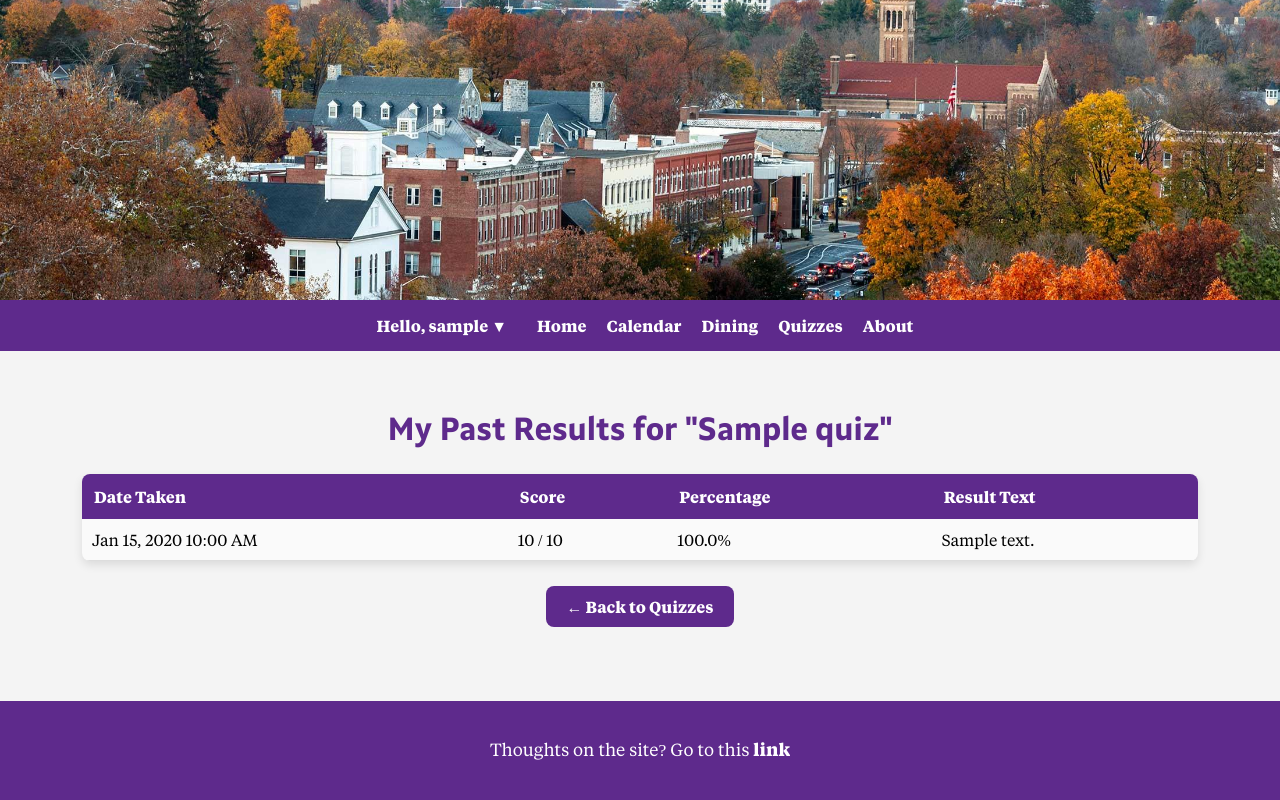
After one commit to Veemon22/hci-amherst-college-student-site, a Flask app: page /quiz/1/results in a window 1280 px wide. The commit adds this page. Run offline with Flask 3, Linux system fonts and the light colour scheme; the visitor is signed in with stand-in values (Sample User, id 1); tables that the repository leaves empty hold one stand-in row (values such as "Sample post").

Commit message:
quiz functions done

```diff
--- a/blueprints/quizzes.py
+++ b/blueprints/quizzes.py
@@ -1,19 +1,23 @@
 import os
 from flask import Blueprint, render_template, redirect, session, url_for, request, current_app, flash, abort
 from werkzeug.utils import secure_filename
-from models import db, User, Quiz, Question, Option, QuizResultRange
+from models import db, User, Quiz, Question, Option, QuizResultRange, QuizResult
 
 quiz_bp = Blueprint('quizzes', __name__, template_folder='../templates')
 ALLOWED_EXTENSIONS = {'png', 'jpg', 'jpeg', 'gif'}
 
+
+# ---------- Helpers ----------
 def get_current_user():
     user_id = session.get('user_id')
     if not user_id:
         return None
     return User.query.get(user_id)
 
+
 def allowed_file(filename):
     return '.' in filename and filename.rsplit('.', 1)[1].lower() in ALLOWED_EXTENSIONS
+
 
 def save_image(file):
     if file and allowed_file(file.filename):
@@ -24,6 +28,7 @@ def save_image(file):
         file.save(filepath)
         return f'uploads/quiz_images/{filename}'
     return None
+
 
 def can_publish(quiz):
     """Helper to determine if a quiz is valid for publishing"""
@@ -41,6 +46,8 @@ def can_publish(quiz):
             return False
     return True
 
+
+# ---------- Quiz Pages ----------
 @quiz_bp.route('/quizzes')
 def quizzes_page():
     user = get_current_user()
@@ -58,7 +65,8 @@ def quizzes_page():
         can_publish=can_publish
     )
 
-# -- Create / Edit Quiz Helper --
+
+# ---------- Create / Edit Quiz ----------
 def save_questions_and_results(quiz):
     seen_question_ids = set()
     question_idx = 0
@@ -117,7 +125,7 @@ def save_questions_and_results(quiz):
 
     db.session.commit()
 
-# -- Create Quiz --
+
 @quiz_bp.route('/quiz/new', methods=['GET', 'POST'])
 def create_quiz():
     user = get_current_user()
@@ -143,7 +151,7 @@ def create_quiz():
 
     return render_template("quiz_form.html", quiz=None, username=user.username)
 
-# -- Edit Quiz --
+
 @quiz_bp.route('/quiz/<int:quiz_id>/edit', methods=['GET', 'POST'])
 def edit_quiz(quiz_id):
     user = get_current_user()
@@ -170,7 +178,8 @@ def edit_quiz(quiz_id):
 
     return render_template("quiz_form.html", quiz=quiz, username=user.username)
 
-# -- Delete / Publish / Unpublish --
+
+# ---------- Delete / Publish ----------
 @quiz_bp.route("/quiz/<int:quiz_id>/delete", methods=["POST"])
 def delete_quiz(quiz_id):
     user = get_current_user()
@@ -186,6 +195,7 @@ def delete_quiz(quiz_id):
     flash("Quiz deleted successfully!", "success")
     return redirect(url_for('quizzes.quizzes_page'))
 
+
 @quiz_bp.route("/quiz/<int:quiz_id>/publish", methods=["POST"])
 def publish_quiz(quiz_id):
     user = get_current_user()
@@ -196,7 +206,6 @@ def publish_quiz(quiz_id):
     if quiz.created_by != user.id:
         abort(403)
 
-    # Check if the quiz is valid for publishing
     if not can_publish(quiz):
         flash("Cannot publish quiz: quiz is invalid. Check questions, options, and result ranges.", "error")
         return redirect(url_for('quizzes.quizzes_page'))
@@ -205,6 +214,7 @@ def publish_quiz(quiz_id):
     db.session.commit()
     flash("Quiz published successfully!", "success")
     return redirect(url_for('quizzes.quizzes_page'))
+
 
 @quiz_bp.route("/quiz/<int:quiz_id>/unpublish", methods=["POST"])
 def unpublish_quiz(quiz_id):
@@ -221,7 +231,8 @@ def unpublish_quiz(quiz_id):
     flash("Quiz unpublished successfully!", "success")
     return redirect(url_for('quizzes.quizzes_page'))
 
-# -- Delete Question --
+
+# ---------- Delete Question / Option / Result ----------
 @quiz_bp.route("/quiz/question/<int:question_id>/delete", methods=["POST"])
 def delete_question(question_id):
     user = get_current_user()
@@ -235,9 +246,9 @@ def delete_question(question_id):
 
     db.session.delete(question)
     db.session.commit()
-    return '', 204  # No content, for fetch JS to handle
+    return '', 204
 
-# -- Delete Option --
+
 @quiz_bp.route("/quiz/option/<int:option_id>/delete", methods=["POST"])
 def delete_option(option_id):
     user = get_current_user()
@@ -253,7 +264,7 @@ def delete_option(option_id):
     db.session.commit()
     return '', 204
 
-# -- Delete Result Range --
+
 @quiz_bp.route("/quiz/result/<int:result_id>/delete", methods=["POST"])
 def delete_result(result_id):
     user = get_current_user()
@@ -268,3 +279,64 @@ def delete_result(result_id):
     db.session.delete(result)
     db.session.commit()
     return '', 204
+
+
+# ---------- Take Quiz (New Route) ----------
+@quiz_bp.route("/quiz/<int:quiz_id>/take")
+def take_quiz(quiz_id):
+    """Render the quiz for a user to take."""
+    user = get_current_user()
+    if not user:
+        return redirect(url_for('signin'))
+
+    quiz = Quiz.query.get_or_404(quiz_id)
+    if not quiz.is_published:
+        abort(403)  # only published quizzes are visible to users
+
+    return render_template("quiz.html", quiz=quiz, username=user.username)
+
+
+@quiz_bp.route("/quiz/<int:quiz_id>/submit", methods=["POST"])
+def submit_quiz(quiz_id):
+    user = get_current_user()
+    if not user:
+        return redirect(url_for('signin'))
+
+    quiz = Quiz.query.get_or_404(quiz_id)
+
+    data = request.get_json()
+    score = data.get("score", 0)
+    total = data.get("total", 0)
+    result_text = data.get("result_text", "")
+
+    quiz_result = QuizResult(
+        score=score,
+        total=total,
+        text=result_text,
+        user_id=user.id,
+        quiz_id=quiz.id
+    )
+    db.session.add(quiz_result)
+    db.session.commit()
+
+    return {"message": "Result saved successfully!"}, 200
+
+@quiz_bp.route("/quiz/<int:quiz_id>/results")
+def view_past_results(quiz_id):
+    user = get_current_user()
+    if not user:
+        return redirect(url_for("signin"))
+
+    quiz = Quiz.query.get_or_404(quiz_id)
+    if not quiz:
+        abort(404)
+
+    # Fetch the user's past results, most recent first
+    results = (
+        QuizResult.query
+        .filter_by(user_id=user.id, quiz_id=quiz.id)
+        .order_by(QuizResult.timestamp.desc())
+        .all()
+    )
+
+    return render_template("quiz_results.html", quiz=quiz, results=results, username=user.username)
--- /dev/null
+++ b/static/css/quiz_results.css
@@ -0,0 +1,47 @@
+.results-table {
+    width: 90%;
+    margin: 20px auto;
+    border-collapse: collapse;
+    border-radius: 8px;
+    overflow: hidden;
+    background: #fafafa;
+    box-shadow: 0 4px 10px rgba(0,0,0,0.1);
+}
+
+.results-table th {
+    background-color: #5e2a8c;
+    color: white;
+    padding: 12px;
+    text-align: left;
+}
+
+.results-table td {
+    padding: 10px;
+    border-bottom: 1px solid #ddd;
+}
+
+.results-table tr:hover {
+    background-color: #f3e8ff;
+}
+
+h1 {
+    text-align: center;
+    color: #5e2a8c;
+    margin-top: 20px;
+}
+
+.back-btn {
+    display: block;
+    width: fit-content;
+    margin: 25px auto;
+    padding: 10px 20px;
+    background-color: #5e2a8c;
+    color: white;
+    text-decoration: none;
+    border-radius: 8px;
+    font-weight: bold;
+}
+
+.back-btn:hover {
+    background-color: #4b216b;
+}
--- /dev/null
+++ b/templates/quiz_results.html
@@ -0,0 +1,38 @@
+{% extends "base.html" %}
+
+{% block title %}My Past Results - {{ quiz.title }}{% endblock %}
+
+{% block extra_css %}
+<link rel="stylesheet" href="{{ url_for('static', filename='css/quiz_results.css') }}">
+{% endblock %}
+
+{% block content %}
+<h1>My Past Results for "{{ quiz.title }}"</h1>
+
+{% if results %}
+<table class="results-table">
+    <thead>
+        <tr>
+            <th>Date Taken</th>
+            <th>Score</th>
+            <th>Percentage</th>
+            <th>Result Text</th>
+        </tr>
+    </thead>
+    <tbody>
+        {% for r in results %}
+        <tr>
+            <td>{{ r.timestamp.strftime("%b %d, %Y %I:%M %p") }}</td>
+            <td>{{ r.score }} / {{ r.total }}</td>
+            <td>{{ "%.1f"|format((r.score / r.total) * 100) }}%</td>
+            <td>{{ r.text }}</td>
+        </tr>
+        {% endfor %}
+    </tbody>
+</table>
+{% else %}
+<p>No past results yet — try taking the quiz!</p>
+{% endif %}
+
+<a href="{{ url_for('quizzes.quizzes_page') }}" class="back-btn">← Back to Quizzes</a>
+{% endblock %}
--- a/templates/quizzes.html
+++ b/templates/quizzes.html
@@ -12,12 +12,15 @@
 <h2>Published Quizzes</h2>
 <div class="quiz-list">
     {% for quiz in published_quizzes %}
-    <a href="{{ url_for('quizzes.edit_quiz', quiz_id=quiz.id) }}" class="quiz-card">
+    <a href="{{ url_for('quizzes.take_quiz', quiz_id=quiz.id) }}" class="quiz-card">
         {% if quiz.image %}<img src="{{ url_for('static', filename=quiz.image) }}" alt="{{ quiz.title }}">{% endif %}
         <div class="quiz-card-text">
             <h2>{{ quiz.title }}</h2>
             <p>{{ quiz.description }}</p>
         </div>
+        <a href="{{ url_for('quizzes.view_past_results', quiz_id=quiz.id) }}" class="btn-secondary">
+            My Past Results
+        </a>
     </a>
     {% else %}
     <p>No published quizzes yet.</p>
```
Also changed, not shown: static/js/quiz.js (+89 -46 lines), templates/quiz.html (+33 -6 lines), templates/quiz_form.html (+5 -5 lines).
